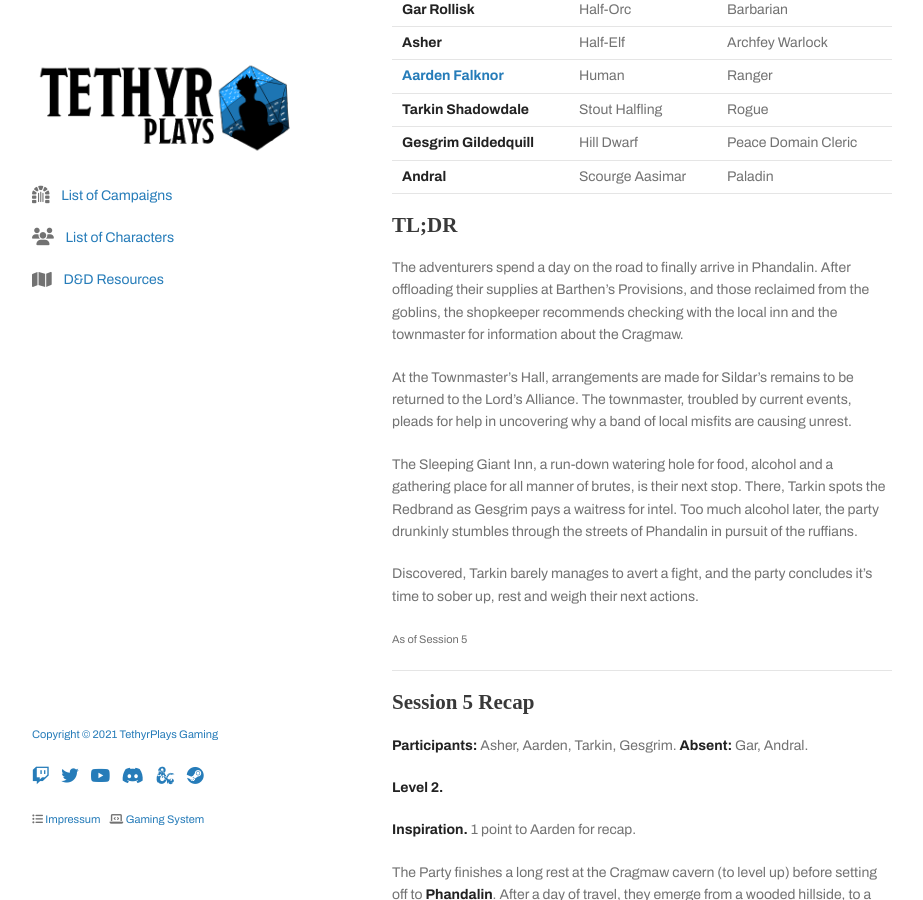
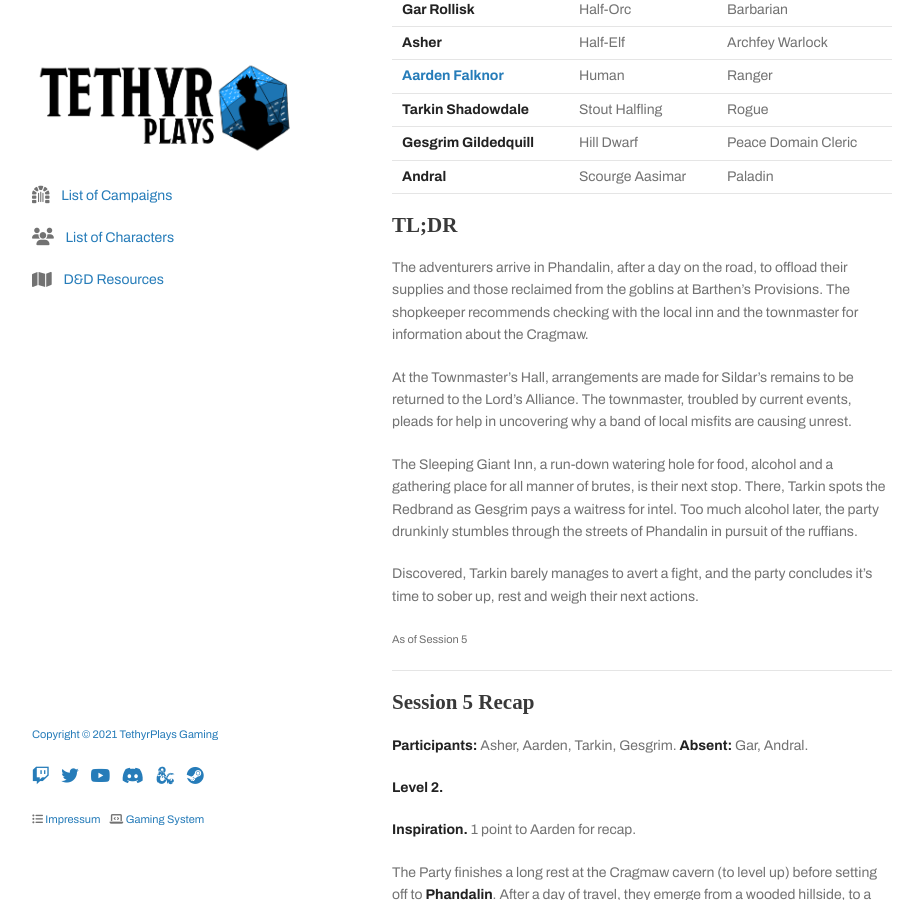
Before and after one commit to tethyrplays/tethyrplays, a Jekyll site: the page built from campaign/2021-lmop-with-dm-nicole.md, in a window 1280 px wide and 900 px high, scrolled down 824 px. Shown: the whole window, without its empty margins (178-1101 px from the left). Built offline with Jekyll 4.4.1, drawn with Linux system fonts in a browser that asks for light colours; nearby versions of some CDN libraries; some web fonts are replaced; our own code applies the rules of GitHub Pages for plain Markdown files; the repository's description, which GitHub fills in, is left out.

Commit message:
Update 2021-lmop-with-dm-nicole.md

```diff
--- a/campaign/2021-lmop-with-dm-nicole.md
+++ b/campaign/2021-lmop-with-dm-nicole.md
@@ -35,7 +35,7 @@ Hosted by **[DM Nicole](https://startplaying.games/game-master/loremasternicole)
 
 ## TL;DR
 
-The adventurers spend a day on the road to finally arrive in Phandalin. After offloading their supplies at Barthen's Provisions, and those reclaimed from the goblins, the shopkeeper recommends checking with the local inn and the townmaster for information about the Cragmaw.
+The adventurers arrive in Phandalin, after a day on the road, to offload their supplies and those reclaimed from the goblins at Barthen's Provisions. The shopkeeper recommends checking with the local inn and the townmaster for information about the Cragmaw.
 
 At the Townmaster's Hall, arrangements are made for Sildar's remains to be returned to the Lord's Alliance. The townmaster, troubled by current events, pleads for help in uncovering why a band of local misfits are causing unrest.
 
```
